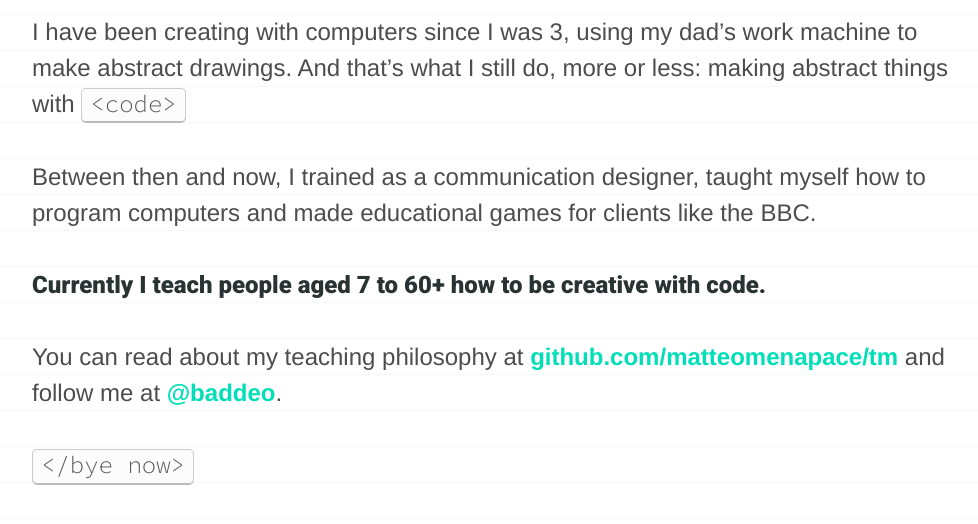
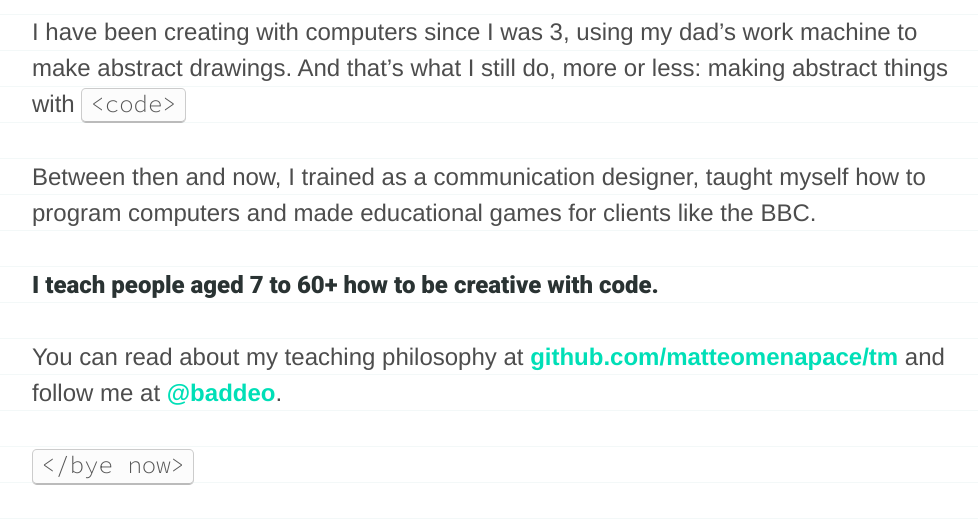
Before and after one commit to matteomenapace/ma.tteo.me, a website: page index.html in a window 1280 px wide. Shown: the part 274-798 px from the top of the page, without its empty margins (146-1124 px from the left). Drawn offline with Linux system fonts and the light colour scheme; a web font is replaced by a local one.

Commit message:
Currently

```diff
--- a/index.html
+++ b/index.html
@@ -34,7 +34,7 @@
 
     <!-- <p>I'm interested in hacking cultures, <i>critical making</i> and using data to create computational literature (aka <i>bots</i>).</p> -->
 
-    <h4>Currently I teach people aged 7 to 60+ how to be creative with code.</h4>
+    <h4>I teach people aged 7 to 60+ how to be creative with code.</h4>
 
     <p>You can read about my teaching philosophy at <a href="https://github.com/matteomenapace/tm">github.com/matteomenapace/tm</a> and follow me at <a href="https://twitter.com/baddeo">@baddeo</a>.</p>
 
```
